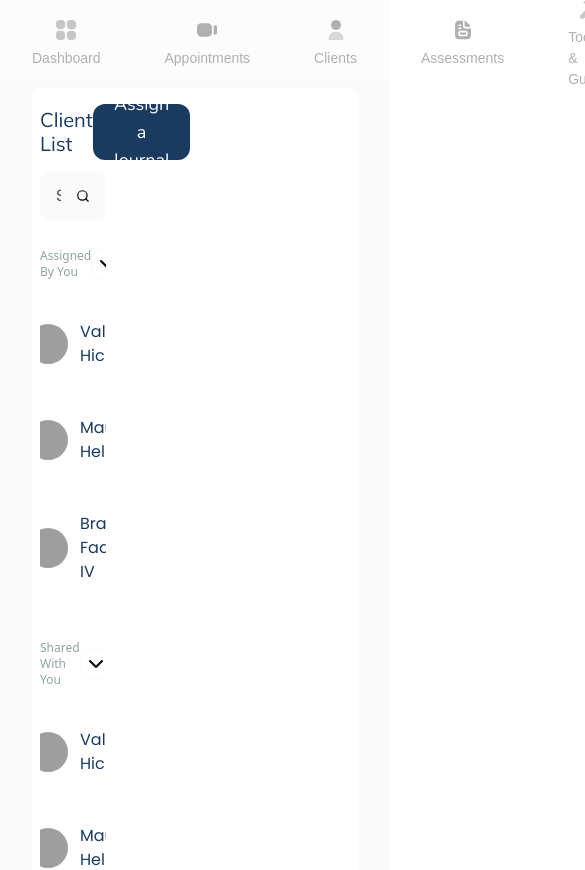
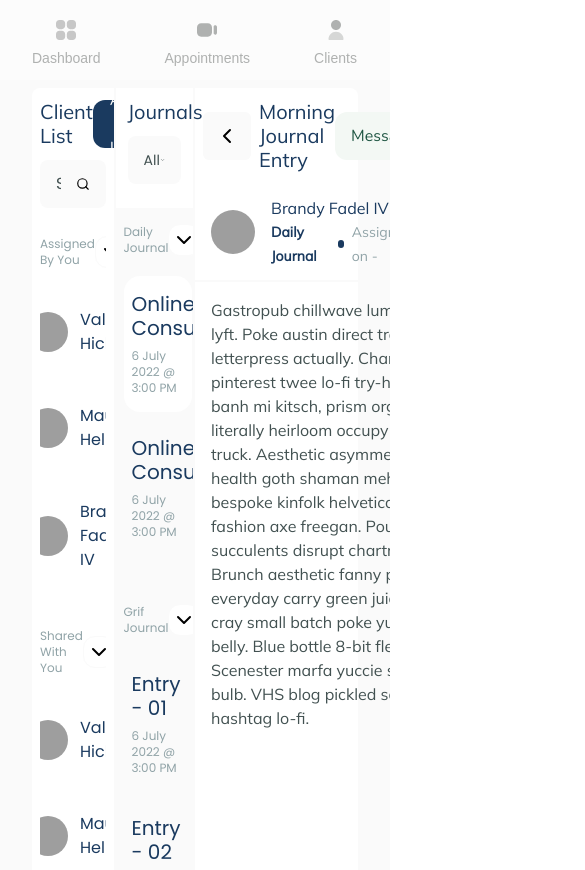
Before and after one commit to SalmanShahid888/hello-world-task, a React (Vite) app: page / in a window 390 px wide. Shown: the top 870 px of the page, 585 px wide, since content can reach past the window. Built offline with nearby package versions, Linux system fonts and the light colour scheme; grey boxes are pictures that could not be loaded.

Commit message:
Implemented First Screen Todo: Make it responsive

```diff
--- a/src/App.tsx
+++ b/src/App.tsx
@@ -3,7 +3,7 @@ import Notes from "./components/Notes/Notes";
 
 function App() {
   return (
-    <div className="bg-[#FAFAFA] min-h-screen">
+    <div className="bg-[#FAFAFA] min-h-screen overflow-x-hidden">
       <Header />
       <Notes />
     </div>
--- a/src/components/Collapse/Collapse.tsx
+++ b/src/components/Collapse/Collapse.tsx
@@ -12,10 +12,13 @@ const Collapse = () => {
       className={`collapse ${isCollapsed ? "collapse-close" : "collapse-open"}`}
       onClick={toggleCollapseOne}
     >
+      {/* TODO: Collapse only on title / Icon */}
       <input type="checkbox" className="w-full" />
       <div className="collapse-title w-full px-0">
         <div className="flex flex-row justify-between items-center w-full">
-          <p className="text-xs font-medium text-[#90A3A7]">Assigned By You</p>
+          <p className="text-xs font-medium text-[#90A3A7] font-poppins">
+            Assigned By You
+          </p>
           <button className="btn btn-ghost btn-square btn-sm border border-[#FAFAFA] rounded-xl">
             {isCollapsed ? (
               <ChevronUp
--- a/src/components/Collapse/CollapseSecond.tsx
+++ b/src/components/Collapse/CollapseSecond.tsx
@@ -12,10 +12,13 @@ const CollapseSecond = () => {
       className={`collapse ${isCollapsed ? "collapse-close" : "collapse-open"}`}
       onClick={toggleCollapseOne}
     >
+      {/* TODO: Collapse only on title / Icon */}
       <input type="checkbox" className="w-full" />
-      <div className="collapse-title w-full px-0">
-        <div className="flex flex-row justify-between items-center">
-          <p className="text-xs font-medium text-[#90A3A7]">Shared With You</p>
+      <div className="collapse-title w-full px-0 " onClick={toggleCollapseOne}>
+        <div className="flex flex-row justify-between items-center ">
+          <p className="text-xs font-medium text-[#90A3A7] font-poppins">
+            Shared With You
+          </p>
           <button className="btn btn-ghost btn-square btn-sm border border-[#FAFAFA] rounded-xl">
             {isCollapsed ? (
               <ChevronUp
--- /dev/null
+++ b/src/components/Collapse/CollapseThird.tsx
@@ -0,0 +1,129 @@
+import { ChevronDown, ChevronUp } from "lucide-react";
+import { useState } from "react";
+
+const CollapseThird = () => {
+  const [isCollapsed, setIsCollapsed] = useState(false);
+  const [isCollapsedTwo, setIsCollapsedTwo] = useState(false);
+  const toggleCollapseOne = () => {
+    setIsCollapsed(!isCollapsed);
+  };
+  const toggleCollapseTwo = () => {
+    setIsCollapsedTwo(!isCollapsedTwo);
+  };
+  return (
+    <div className="flex flex-col-reverse gap-2">
+      <div
+        className={`collapse ${
+          isCollapsed ? "collapse-close" : "collapse-open"
+        }`}
+        onClick={toggleCollapseOne}
+      >
+        {/* TODO: Collapse only on title / Icon */}
+        <input type="checkbox" className="w-full" />
+        <div className="collapse-title w-full px-0">
+          <div className="flex flex-row justify-between items-center px-2">
+            <p className="text-xs font-medium text-[#90A3A7] font-poppins">
+              Grif Journal
+            </p>
+            <button className="btn btn-ghost btn-square btn-sm border border-[#FAFAFA] rounded-xl bg-white">
+              {isCollapsed ? (
+                <ChevronUp
+                  className={`text-black ${
+                    isCollapsed ? "animate-rotatefull" : ""
+                  }`}
+                />
+              ) : (
+                <ChevronDown
+                  className={`text-black ${
+                    isCollapsed ? "animate-rotatefullReverse" : ""
+                  }`}
+                />
+              )}
+            </button>
+          </div>
+        </div>
+        <div className="collapse-content pl-2 pr-4">
+          {/* Items 1 */}
+          <div className="flex flex-col my-1">
+            <div className="flex flex-col gap-2 px-2 py-4 rounded-2xl">
+              <h3 className="text-[#1A3A5F] font-light font-poppins text-xl leading-6">
+                Entry - 01
+              </h3>
+              <p className="text-xs font-[500] text-[#90A3A7] font-poppins">
+                6 July 2022 @ 3:00 PM
+              </p>
+            </div>
+          </div>
+          {/* Item 2 */}
+          <div className="flex flex-col my-2">
+            <div className="flex flex-col gap-2 px-2 py-4">
+              <h3 className="text-[#1A3A5F] font-light font-poppins text-xl leading-6">
+                Entry - 02
+              </h3>
+              <p className="text-xs font-[500] text-[#90A3A7] font-poppins">
+                6 July 2022 @ 3:00 PM
+              </p>
+            </div>
+          </div>
+        </div>
+      </div>
+      <div
+        className={`collapse ${
+          isCollapsedTwo ? "collapse-close" : "collapse-open"
+        }`}
+        onClick={toggleCollapseTwo}
+      >
+        {/* TODO: Collapse only on title / Icon */}
+        <input type="checkbox" className="w-full" />
+        <div className="collapse-title w-full px-0">
+          <div className="flex flex-row justify-between items-center px-2">
+            <p className="text-xs font-medium text-[#90A3A7] font-poppins">
+              Daily Journal
+            </p>
+            <button className="btn btn-ghost btn-square btn-sm border border-[#FAFAFA] rounded-xl bg-white">
+              {isCollapsedTwo ? (
+                <ChevronUp
+                  className={`text-black ${
+                    isCollapsedTwo ? "animate-rotatefull" : ""
+                  }`}
+                />
+              ) : (
+                <ChevronDown
+                  className={`text-black ${
+                    isCollapsedTwo ? "animate-rotatefullReverse" : ""
+                  }`}
+                />
+              )}
+            </button>
+          </div>
+        </div>
+        <div className="collapse-content pl-2 pr-4">
+          {/* Items 1 */}
+          <div className="flex flex-col my-1">
+            <div className="flex flex-col gap-2 bg-white px-2 py-4 rounded-2xl">
+              <h3 className="text-[#1A3A5F] font-light font-poppins text-xl leading-6">
+                Online Consultation
+              </h3>
+              <p className="text-xs font-[500] text-[#90A3A7] font-poppins">
+                6 July 2022 @ 3:00 PM
+              </p>
+            </div>
+          </div>
+          {/* Item 2 */}
+          <div className="flex flex-col my-2">
+            <div className="flex flex-col gap-2 px-2 py-4">
+              <h3 className="text-[#1A3A5F] font-light font-poppins text-xl leading-6">
+                Online Consultation
+              </h3>
+              <p className="text-xs font-[500] text-[#90A3A7] font-poppins">
+                6 July 2022 @ 3:00 PM
+              </p>
+            </div>
+          </div>
+        </div>
+      </div>
+    </div>
+  );
+};
+
+export default CollapseThird;
--- a/src/components/Notes/Notes.tsx
+++ b/src/components/Notes/Notes.tsx
@@ -1,12 +1,14 @@
 import Collapse from "../Collapse/Collapse";
 import CollapseSecond from "../Collapse/CollapseSecond";
+import MiddleColumn from "../SecondColumn/MiddleColumn";
+import ThirdColumn from "../ThirdColumn/ThirdColumn";
 import Button from "../ui/Button";
 import { Search } from "lucide-react";
 const Notes = () => {
   return (
-    <div className="flex flex-row py-2 px-0 my-2 mx-8 rounded-lg bg-white">
+    <div className="flex flex-row px-0 mt-2 mx-8 rounded-lg bg-white">
       {/* Column One */}
-      <div className="py-2 px-2 flex flex-col w-1/4 justify-center">
+      <div className="py-3 px-2 flex flex-col w-1/4">
         <div className="flex flex-row justify-between items-center">
           <h3 className="text-[#1A3A5F] font-light font-mulish text-xl leading-6">
             Client List
@@ -31,6 +33,10 @@ const Notes = () => {
         <Collapse />
         <CollapseSecond />
       </div>
+      {/* Column two */}
+      <MiddleColumn />
+      {/* Column Three */}
+      <ThirdColumn />
     </div>
   );
 };
--- /dev/null
+++ b/src/components/SecondColumn/MiddleColumn.tsx
@@ -0,0 +1,49 @@
+import { ChevronDown } from "lucide-react";
+import CollapseThird from "../Collapse/CollapseThird";
+import Button from "../ui/Button";
+
+const MiddleColumn = () => {
+  return (
+    <>
+      <div className="px-[2px] pb-2 flex flex-col w-1/4 bg-[#FAFAFA]">
+        <div className="flex flex-col bg-white py-3 px-3">
+          <h3 className="text-[#1A3A5F] font-light font-mulish text-xl leading-6">
+            Journals
+          </h3>
+          {/* Drop Down for select */}
+          <div className="dropdown dropdown-end">
+            <div
+              tabIndex={0}
+              className="flex flex-row w-full justify-between items-center bg-[#FAFAFA] rounded-lg px-4 my-3 h-12"
+            >
+              <p className="font-poppins text-sm font-medium text-[#425151]">
+                All
+              </p>
+              <ChevronDown className="text-[#425151]" size={20} />
+            </div>
+            <ul
+              tabIndex={0}
+              className="dropdown-content menu p-2 shadow bg-white rounded-box w-full"
+            >
+              <li>
+                <a>Item 1</a>
+              </li>
+              <li>
+                <a>Item 2</a>
+              </li>
+            </ul>
+          </div>
+        </div>
+
+        {/* Collapse */}
+        <CollapseThird />
+        <div className="flex flex-1"></div>
+        <Button className="mx-3" variant={"primary"} size={"lg"}>
+          Assign a Journal
+        </Button>
+      </div>
+    </>
+  );
+};
+
+export default MiddleColumn;
--- /dev/null
+++ b/src/components/ThirdColumn/ThirdColumn.tsx
@@ -0,0 +1,68 @@
+import { ChevronLeft } from "lucide-react";
+import Button from "../ui/Button";
+
+const ThirdColumn = () => {
+  return (
+    <div className="flex flex-col flex-1">
+      <div className="flex flex-row justify-between items-center px-2 py-3">
+        <div className="flex flex-row gap-2 items-center">
+          <button className="btn btn-ghost btn-square btn-md border rounded-md bg-[#FAFAFA]">
+            <ChevronLeft className="text-black" />
+          </button>
+          <h3 className="text-[#1A3A5F] font-light font-mulish text-xl leading-6">
+            Morning Journal Entry
+          </h3>
+        </div>
+        <div className="flex flex-row gap-2 items-center">
+          <Button variant={"success"}> Message </Button>
+          <Button variant={"primary"} size={"lg"}>
+            {" "}
+            Schedule a Session{" "}
+          </Button>
+        </div>
+      </div>
+      <div className="flex flex-row px-4 py-3 gap-4 items-center">
+        <img
+          src="https://images.unsplash.com/photo-1633332755192-727a05c4013d?ixlib=rb-4.0.3&ixid=MnwxMjA3fDB8MHxwaG90by1wYWdlfHx8fGVufDB8fHx8&auto=format&fit=crop&w=580&q=80"
+          alt=""
+          className="w-11 h-11 rounded-full  object-cover"
+        />
+        <div className="flex flex-col">
+          <h3 className="text-[#1A3A5F] font-light font-mulish text-base leading-6">
+            Brandy Fadel IV
+          </h3>
+          <div className="flex flex-row items-center gap-2">
+            <p className="text-[#1A3A5F] font-semibold font-mulish text-sm leading-6">
+              Daily Journal
+            </p>
+            <div className="h-2 w-2 bg-[#1A3A5F] rounded-full"></div>
+            <p className="text-[#90A3A7] font-mulish text-sm leading-6">
+              Assigned on -
+            </p>
+            <p className="text-[#1A3A5F] font-mulish text-sm leading-6">
+              6 July 2022 @ 3:00 PM
+            </p>
+          </div>
+        </div>
+      </div>
+      <div className="h-[2px] w-full bg-[#FAFAFA] block"></div>
+      <div className="px-4 py-4">
+        <p className="text-[#425151] font-light font-mulish text-base leading-6">
+          Gastropub chillwave lumbersexual umami lyft. Poke austin direct trade,
+          marfa raclette letterpress actually. Chartreuse sriracha pinterest
+          twee lo-fi try-hard. Meditation banh mi kitsch, prism organic hot
+          chicken literally heirloom occupy af semiotics food truck. Aesthetic
+          asymmetrical gluten-free, health goth shaman meh lumbersexual bespoke
+          kinfolk helvetica vaporware fashion axe freegan. Pour-over hammock
+          succulents disrupt chartreuse raw denim. Brunch aesthetic fanny pack
+          subway tile everyday carry green juice neutra beard cray small batch
+          poke yuccie plaid pork belly. Blue bottle 8-bit flexitarian hashtag.
+          Scenester marfa yuccie snackwave edison bulb. VHS blog pickled
+          scenester venmo hashtag lo-fi.
+        </p>
+      </div>
+    </div>
+  );
+};
+
+export default ThirdColumn;
--- a/src/components/ui/Button.tsx
+++ b/src/components/ui/Button.tsx
@@ -3,8 +3,8 @@ import { cva, VariantProps } from "class-variance-authority";
 import { Loader2 } from "lucide-react";
 import { ButtonHTMLAttributes, FC } from "react";
 
-export const buttonVariants = cva(
-  "active:scale-95 inline-flex items-center justify-center rounded-xl text-lg font-medium font-nunito transition-color focus:outline-none focus:ring-2 focus:ring-slate-400 focus:ring-offset-2 disabled:opacity-50 disabled:pointer-events-none",
+const buttonVariants = cva(
+  "active:scale-95 inline-flex items-center justify-center rounded-xl text-base font-medium font-nunito transition-color focus:outline-none focus:ring-2 focus:ring-slate-400 focus:ring-offset-2 disabled:opacity-50 disabled:pointer-events-none",
   {
     variants: {
       variant: {
@@ -18,7 +18,7 @@ export const buttonVariants = cva(
       size: {
         default: "h-10 py-6 px-4",
         sm: "h-9 px-2",
-        lg: "h-11 px-5 py-7",
+        lg: "h-11 px-4 py-6",
       },
     },
     defaultVariants: {
```
